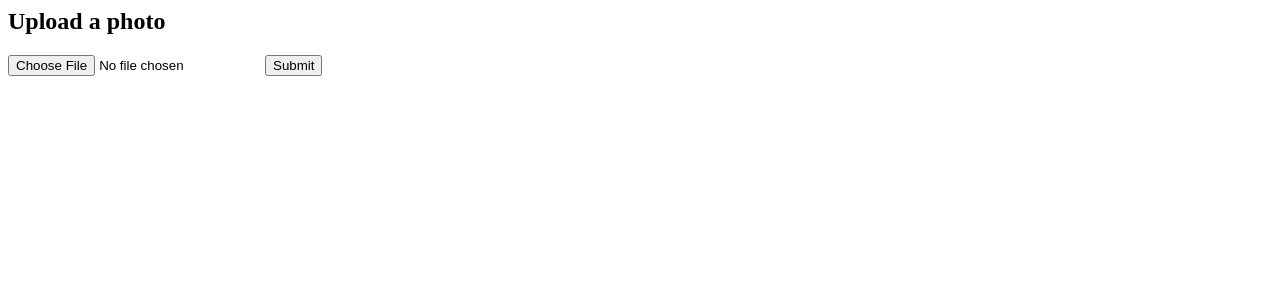
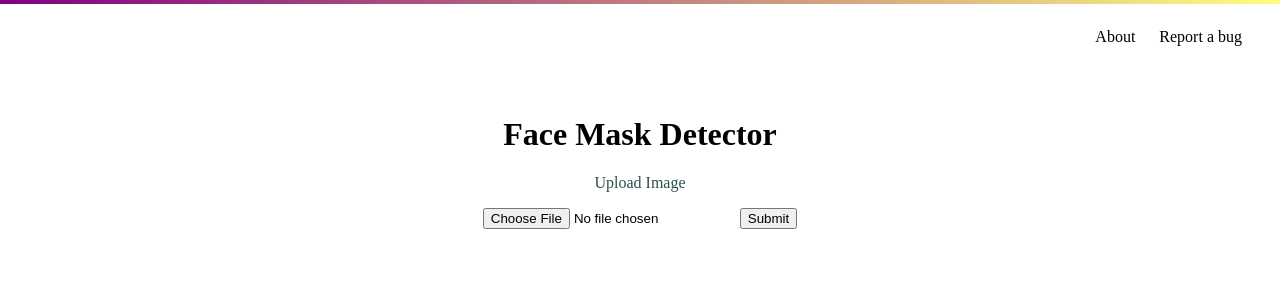
Before and after one commit to hide27k/face-mask-detection-app, a Flask app: page / in a window 1280 px wide. Shown: the top 300 px of the page. Run offline with Flask 2, Linux system fonts and the light colour scheme.

Commit message:
:sparkles: fix design

```diff
--- a/app.py
+++ b/app.py
@@ -188,7 +188,7 @@ def upload_file():
                 cv2.rectangle(new_img, (int(x), int(y)), (int(w), int(h)), MASK_ON_LABEL[mask_result], 1)
                 cv2.putText(new_img, DIST_LABEL[d], (int(x), int(h) + 15), cv2.FONT_HERSHEY_SIMPLEX, 0.5, MASK_ON_LABEL[mask_result], 2)
 
-                if mask_result == 1:
+                if mask_result == 0:
                   numMask += 1
                 else:
                   numNonMask += 1
--- /dev/null
+++ b/static/style.css
@@ -0,0 +1,59 @@
+header {
+  padding: 20px 10px;
+  text-align: right;
+}
+
+a {
+  text-decoration: none;
+  color: black;
+}
+
+.item {
+  display: inline-block;
+  margin-right: 20px;
+}
+
+.decoration {
+  position: absolute;
+  top: 0;
+  right: 0;
+  left: 0;
+  height: 4px;
+  background-image: linear-gradient(90deg, purple, #fffd80);
+  z-index: 120;
+}
+
+.title {
+  margin-top: 50px;
+  text-align: center;
+}
+
+.instruction {
+  text-align: center;
+  color: darkslategrey;
+}
+
+.message {
+  text-align: center;
+}
+
+.form {
+  text-align: center;
+}
+
+.img {
+  text-align: center;
+}
+
+.summary {
+  text-align: center;
+}
+
+.description {
+  text-align: center;
+}
+
+ul {
+	display: inline-block;
+	text-align: left;
+}
--- a/templates/index.html
+++ b/templates/index.html
@@ -1,5 +1,18 @@
-<html>
+<!doctype html>
+<html lang="en">
+  <head>
+    <meta charset="utf-8">
+    <title>Face Mask Detector</title>
+    <link rel="shortcut icon" href="{{ url_for('static', filename='favicon.ico') }}" >
+    <link rel= "stylesheet" type= "text/css" href= "{{ url_for('static',filename='style.css') }}">
+  </head>
   <body>
+    <header>
+      <a class="item" href="https://hide27k.github.io/face-mask-detection" target="_blank">About</a>
+      <a class="item" href="https://github.com/hide27k/face-mask-detection/issues" target="_blank">Report a bug</a>
+    </header>
+    <div class="decoration"></div>
+    <h1 class="title"> Face Mask Detector</h1>
     {% with messages = get_flashed_messages(with_categories=true) %}
       {% if messages %}
         {% for category, message in messages %}
@@ -7,21 +20,26 @@
         {% endfor %}
       {% endif %}
     {% endwith %}
-    <h2>Upload a photo</h2>
-    <form action = "./" method = "POST"
-      enctype = "multipart/form-data">
+    <p class="instruction"> Upload Image </p>
+    <form class="form" action = "./" method = "POST" enctype = "multipart/form-data">
       <input type = "file" name = "file" />
       <input type = "submit"/>
     </form>
     {% if result %}
       <br>
-      <hr>
-      <img src="{{filepath}} " border="1">
+      <div class="img">
+        <img src="{{filepath}}" border="1">
+      </div>
       <br>
-      <p>There are {{result}} people in the photo.</p>
-      <p>There are {{mask}} people wearing a face mask.</p>
-      <p>There are {{nonmask}} people not wearing a face mask.</p>
-      <p>There are {{nondist}} people who doesn't wear a face mask and have enough distance.</p>
+      <h3 class="summary">Summary</h3>
+      <div class="description">
+        <ul>
+          <li>There are {{result}} people in the photo.</li>
+          <li>There are {{mask}} people wearing a face mask.</li>
+          <li>There are {{nonmask}} people not wearing a face mask.</li>
+          <li>There are {{nondist}} people who don't wear a face mask and don't have enough distance.</li>
+        </ul>
+      </div>
     {% endif %}
   </body>
 </html>
```
Also changed, not shown: static/favicon.ico (added).
